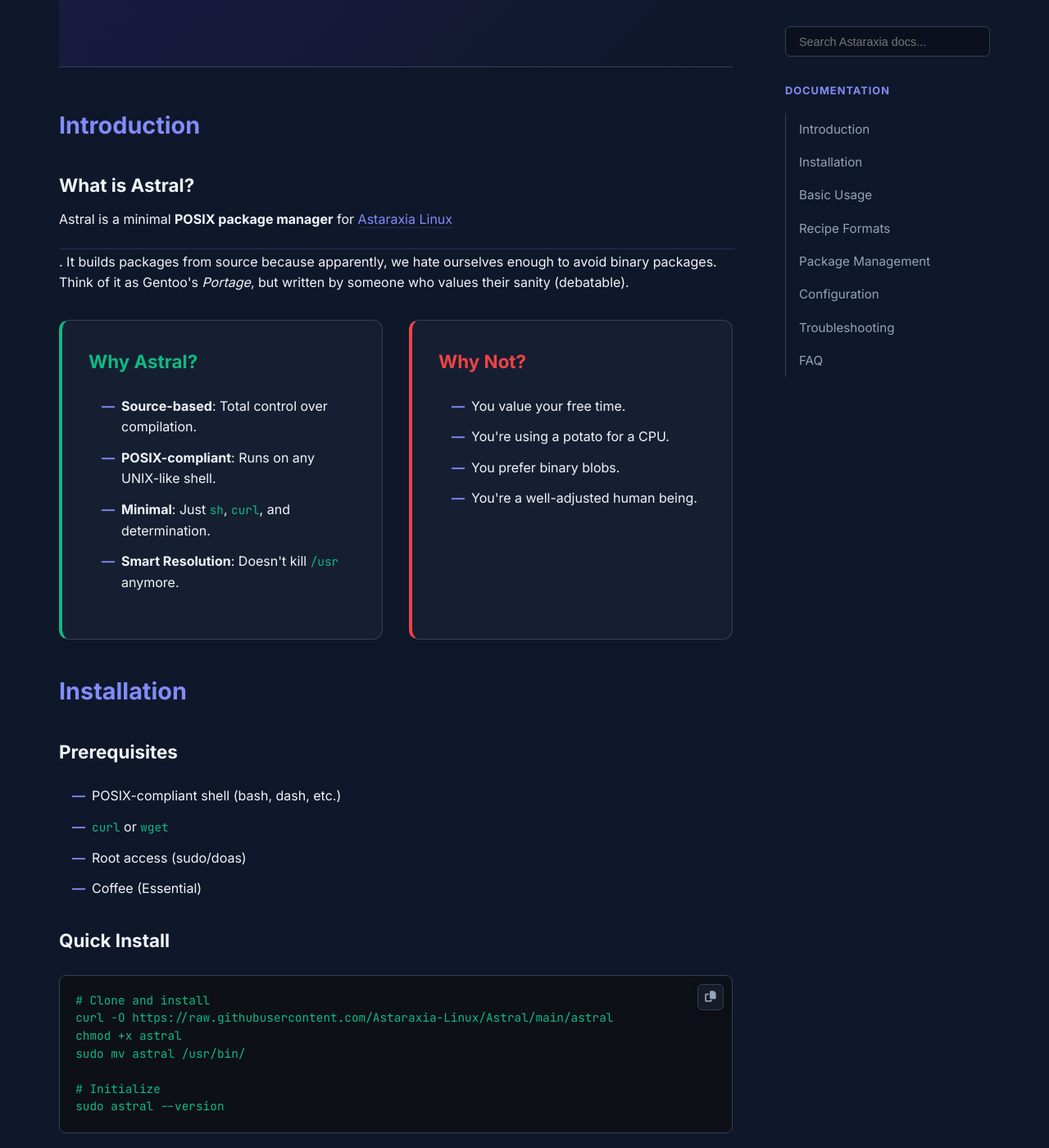
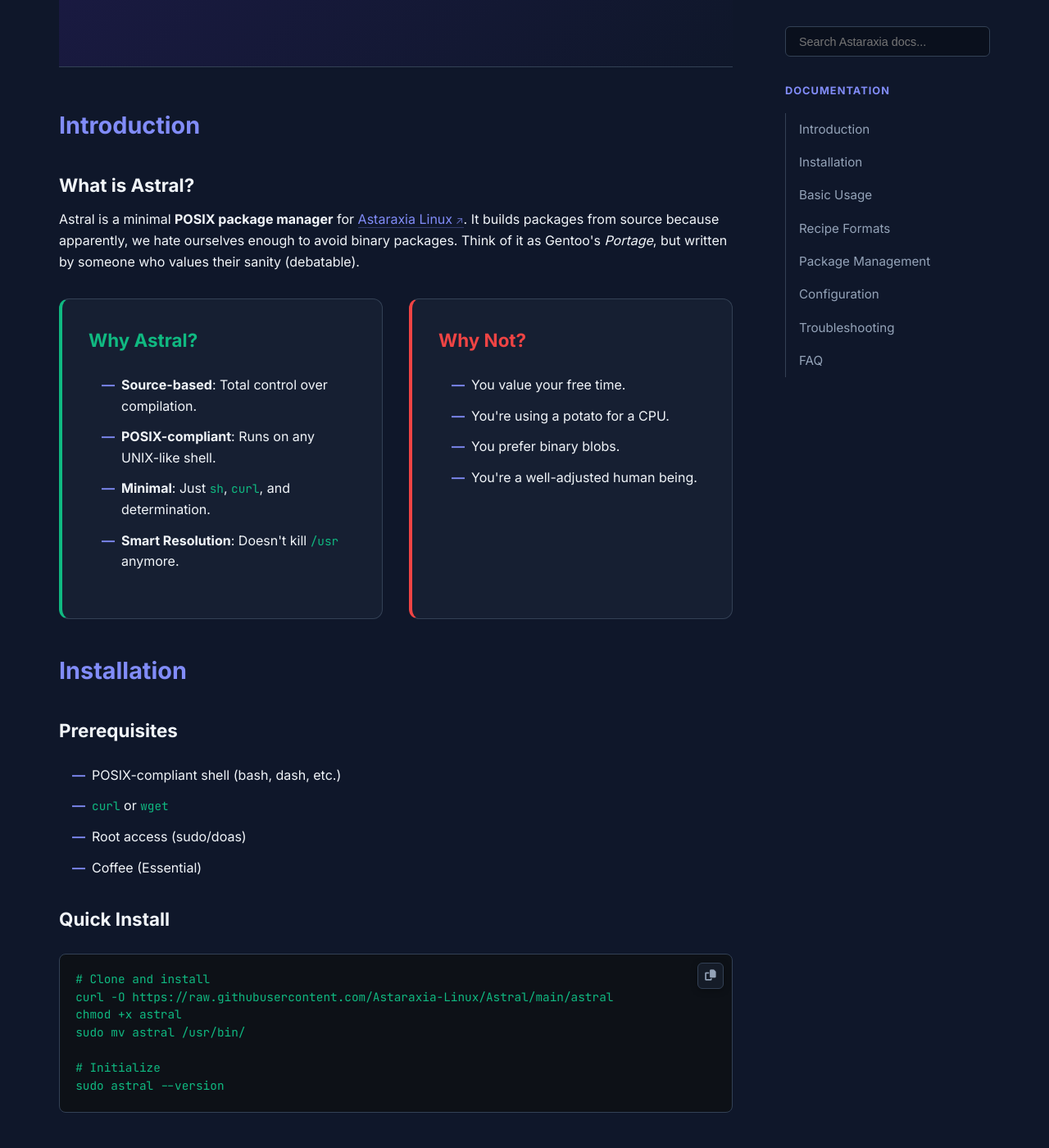
Before and after one commit to Astaraxia-Linux/astaraxia-linux.github.io, a Jekyll site: the page built from docus/astral.html, in a window 1280 px wide and 1400 px high, scrolled down 782 px. Shown: the whole window at 82% size. Built offline with Jekyll 4.4.1, drawn with Linux system fonts in a browser that asks for light colours.

Commit message:
Update docs.html

```diff
--- a/_layouts/docs.html
+++ b/_layouts/docs.html
@@ -465,23 +465,17 @@
 
         /* Styling for all links in the doc */
         .astral-docs a {
-            display: inline;
+            display: inline; /* Keep it strictly inline */
             color: var(--primary);
             text-decoration: none;
-            border-bottom: 1px solid rgba(129, 140, 248, 0.2);
+            border-bottom: 1px solid rgba(129, 140, 248, 0.3); /* Subtle fixed underline */
+            transition: all 0.2s ease;
         }
 
-        /* Custom underline effect (only shows on hover) */
-        .astral-docs a::after {
-            content: '';
-            position: absolute;
-            width: 100%;
-            height: 1px;
-            bottom: -2px;
-            left: 0;
-            background-color: var(--primary);
-            transform: scaleX(0);
-            transition: transform 0.2s ease;
+        .astral-docs a:hover {
+            border-bottom-color: var(--primary);
+            background: rgba(129, 140, 248, 0.1);
+            border-radius: 2px;
         }
 
         .astral-docs a:hover::after {
@@ -490,16 +484,12 @@
 
         /* The External Link Icon (for GitHub/External URLs) */
         .astral-docs a[href^="http"]::after {
-            display: inline;
-            content: ' \2197';
-            white-space: nowrap; /* Unicode for North East Arrow */
+            content: ' \2197'; /* Arrow symbol */
             font-size: 0.8em;
-            position: static; /* Place it next to the text */
-            padding-left: 3px;
+            display: inline; /* Changed from inline-block to inline */
+            white-space: nowrap; /* Forces the arrow to stay with the last word */
             opacity: 0.7;
-            /* Reset the underline transform for the icon itself */
-            display: inline-block;
-            background: none;
+            border: none !important; /* Prevents underline on the arrow itself */
         }
 
         /* --- MOBILE FIXES --- */
```
